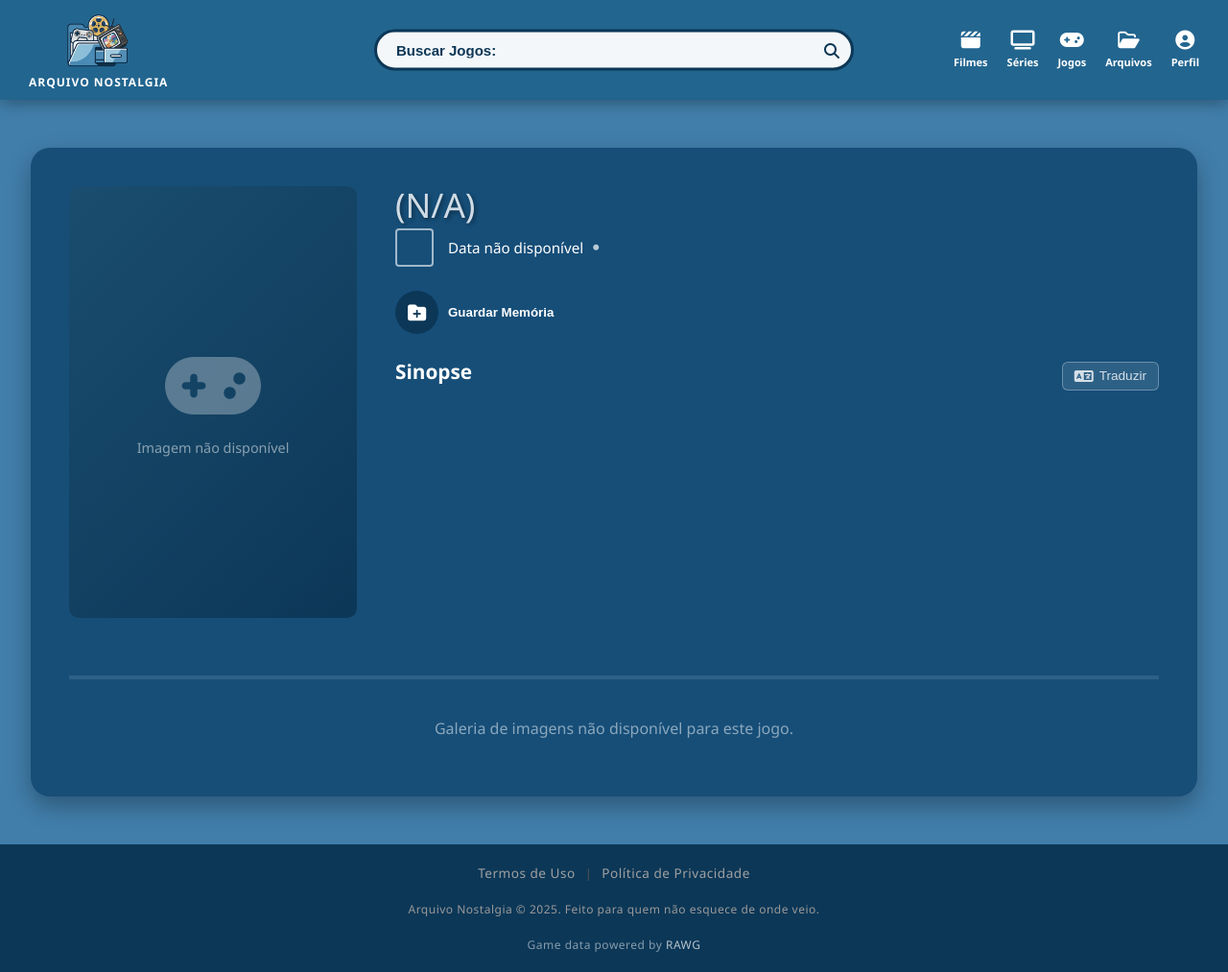
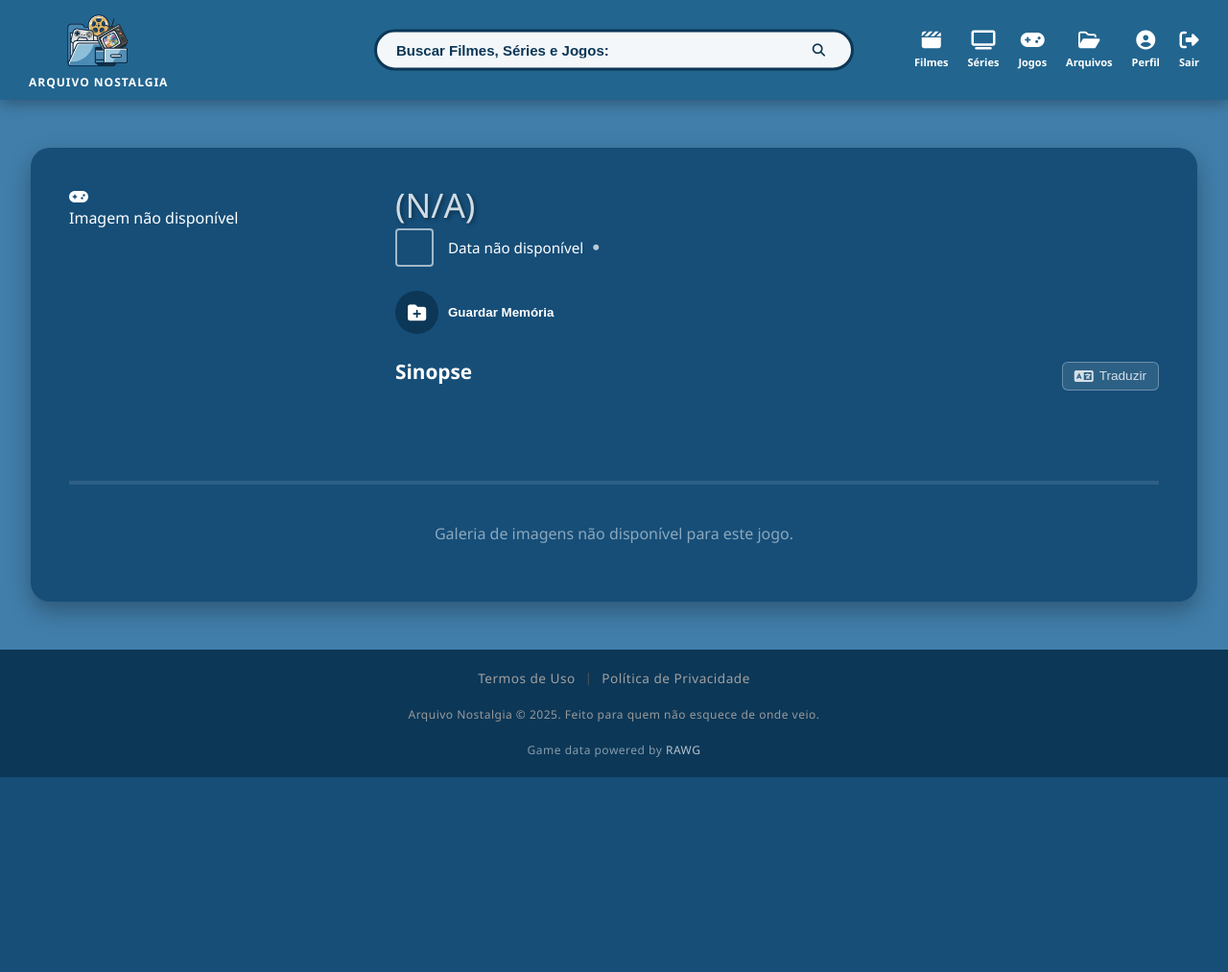
Before and after one commit to lucascarvalho1808/arquivo-nostalgia, a Flask app: template templates/detalhes_jogos.html in a window 1280 px wide. Shown: the whole page at 96% size. After the commit the page ends 810 px from the top, so only its background shows below. Run offline with Flask 3, Linux system fonts and the light colour scheme; the template is opened without the code that fills it, so the values that code supplies are empty; the visitor is signed in with stand-in values (Sample User, id 1).

Commit message:
Fix: corrige erros de estilos no html e no css

```diff
--- a/static/css/detalhes_conteudo.css
+++ b/static/css/detalhes_conteudo.css
@@ -550,9 +540,6 @@ body {
     letter-spacing: 0.5px;
     margin-top: auto;
     flex-shrink: 0;
-}
-
-.rodape-principal {
     display: flex;
     flex-direction: column;
     align-items: center;
@@ -700,39 +754,64 @@ body {
     }
 }
 
+/* --- Cards do Elenco --- */
+.card-elenco {
+    min-width: 138px;
+    max-width: 138px;
+    background-color: rgba(255, 255, 255, 0.1);
+    border-radius: 8px;
+    overflow: hidden;
+    transition: transform 0.3s ease, box-shadow 0.3s ease;
+    cursor: pointer;
+    flex-shrink: 0;
+}
+
+.card-elenco:hover {
+    transform: scale(1.05);
+    box-shadow: 0 8px 20px rgba(0, 0, 0, 0.4);
+}
+
+.card-elenco img {
+    width: 100%;
+    height: 175px;
+    object-fit: cover;
+    display: block;
+}
+
+/* Placeholder quando não tem foto */
 .sem-foto-ator {
     width: 100%;
-    height: 250px;
+    height: 175px;
     background: linear-gradient(135deg, #1a4d6f, #0c3757);
     display: flex;
     align-items: center;
     justify-content: center;
-    border-radius: 10px 10px 0 0;
 }
 
 .sem-foto-ator i {
-    font-size: 4rem;
+    font-size: 3rem;
     color: rgba(255, 255, 255, 0.3);
 }
 
-.poster-placeholder {
-    width: 100%;
-    height: 450px;
-    background: linear-gradient(135deg, #1a4d6f, #0c3757);
+.nome-ator {
+    padding: 10px 8px 5px 8px;
+    font-weight: bold;
+    font-size: 0.9rem;
+    color: #fff;
+    text-align: center;
+    min-height: 45px;
     display: flex;
-    flex-direction: column;
     align-items: center;
     justify-content: center;
-    border-radius: 10px;
-    gap: 15px;
 }
 
-.poster-placeholder i {
-    font-size: 5rem;
-    color: rgba(255, 255, 255, 0.3);
+.papel-ator {
+    padding: 0 8px 10px 8px;
+    font-size: 1rem;
+    color: rgba(255, 255, 255, 0.888);
+    text-align: center;
+    min-height: 40px;
+    display: flex;
+    align-items: center;
+    justify-content: center;
 }
-
-.poster-placeholder p {
-    color: rgba(255, 255, 255, 0.5);
-    font-size: 0.9rem;
-}
--- a/templates/detalhes_jogos.html
+++ b/templates/detalhes_jogos.html
@@ -1,41 +1,115 @@
 <!DOCTYPE html>
 <html lang="pt-br">
   <head>
-    <meta charset="UTF-8">
-    <meta name="viewport" content="width=device-width, initial-scale=1.0">
+    <meta charset="UTF-8" />
+    <meta name="viewport" content="width=device-width, initial-scale=1.0" />
     <title>{{ jogo.name }} - Arquivo Nostalgia</title>
-    <link rel="stylesheet" href="https://cdnjs.cloudflare.com/ajax/libs/font-awesome/6.4.0/css/all.min.css">
-    <link rel="stylesheet" href="{{ url_for('static', filename='css/detalhes_conteudo.css') }}">
+    <link
+      rel="stylesheet"
+      href="https://cdnjs.cloudflare.com/ajax/libs/font-awesome/6.4.0/css/all.min.css"
+    />
+    <link
+      rel="stylesheet"
+      href="{{ url_for('static', filename='css/detalhes_conteudo.css') }}"
+    />
   </head>
   <body>
     <header class="cabecalho-principal">
       <div class="logo-container">
-            <img src="{{ url_for('static', filename='img/logo_arquivo_nostalgia.png') }}" alt="Logo" class="logo-pequena">
+        <a href="{{ url_for('main.index') }}">
+          <img
+            src="{{ url_for('static', filename='img/logo_arquivo_nostalgia.png') }}"
+            alt="Logo"
+            class="logo-pequena"
+          />
           <span class="nome-site-header">ARQUIVO NOSTALGIA</span>
+        </a>
       </div>
+
       <div class="barra-busca">
-            <input type="text" placeholder="Buscar Jogos:">
+        <form
+          action="{{ url_for('busca.busca_geral') }}"
+          method="GET"
+          style="display: flex; width: 100%; position: relative"
+        >
+          <input
+            type="text"
+            name="q"
+            placeholder="Buscar Filmes, Séries e Jogos:"
+            required
+          />
+          <button
+            type="submit"
+            style="
+              background: none;
+              border: none;
+              position: absolute;
+              right: 15px;
+              top: 50%;
+              transform: translateY(-50%);
+              cursor: pointer;
+            "
+          >
             <i class="fa-solid fa-magnifying-glass icone-busca"></i>
+          </button>
+        </form>
       </div>
+
       <nav class="menu-icones">
-            <a href="{{ url_for('filmes.api_filmes') }}" class="item-menu"><i class="fa-solid fa-clapperboard"></i><span>Filmes</span></a>
-            <a href="{{ url_for('series.api_series') }}" class="item-menu"><i class="fa-solid fa-tv"></i><span>Séries</span></a>
-            <a href="{{ url_for('jogos.api_jogos') }}" class="item-menu ativo"><i class="fa-solid fa-gamepad"></i><span>Jogos</span></a>
-            <a href="{{ url_for('listas.criar_lista_route') }}" class="item-menu"><i class="fa-regular fa-folder-open"></i><span>Arquivos</span></a>
-            <a href="{{ url_for('main.perfil') }}" class="item-menu"><i class="fa-solid fa-circle-user"></i><span>Perfil</span></a>
+        <a href="{{ url_for('filmes.index') }}" class="item-menu">
+          <i class="fa-solid fa-clapperboard"></i>
+          <span>Filmes</span>
+        </a>
+        <a href="{{ url_for('series.index') }}" class="item-menu">
+          <i class="fa-solid fa-tv"></i>
+          <span>Séries</span>
+        </a>
+        <a href="{{ url_for('jogos.index') }}" class="item-menu ativo">
+          <i class="fa-solid fa-gamepad"></i>
+          <span>Jogos</span>
+        </a>
+
+        {% if current_user.is_authenticated %}
+        <!-- MENU PARA QUEM ESTÁ LOGADO -->
+        <a href="{{ url_for('main.meus_arquivos') }}" class="item-menu">
+          <i class="fa-regular fa-folder-open"></i>
+          <span>Arquivos</span>
+        </a>
+        <a href="{{ url_for('main.perfil') }}" class="item-menu">
+          <i class="fa-solid fa-circle-user"></i>
+          <span>Perfil</span>
+        </a>
+        <a href="{{ url_for('auth.logout') }}" class="item-menu">
+          <i class="fa-solid fa-right-from-bracket"></i>
+          <span>Sair</span>
+        </a>
+        {% else %}
+        <!-- MENU PARA QUEM NÃO ESTÁ LOGADO -->
+        <a href="{{ url_for('main.meus_arquivos') }}" class="item-menu">
+          <i class="fa-regular fa-folder-open"></i>
+          <span>Arquivos</span>
+        </a>
+        <a href="{{ url_for('auth.login') }}" class="item-menu">
+          <i class="fa-solid fa-circle-user"></i>
+          <span>Login</span>
+        </a>
+        {% endif %}
       </nav>
     </header>
 
     <div class="container-principal">
-        <div class="painel-detalhes"
-             style="background-image: linear-gradient(to right, rgba(22, 78, 120, 1) 30%, rgba(22, 78, 120, 0.6) 100%), url('{{ jogo.background_image }}');">
-
+      <div
+        class="painel-detalhes"
+        style="background-image: linear-gradient(to right, rgba(22, 78, 120, 1) 30%, rgba(22, 78, 120, 0.6) 100%), url('{{ jogo.background_image }}');"
+      >
         <div class="secao-superior">
           <div class="area-poster">
             {% if jogo.background_image %}
-                    <img src="{{ jogo.background_image }}"
+            <img
+              src="{{ jogo.background_image }}"
               alt="Capa {{ jogo.name }}"
-                         class="poster-grande">
+              class="poster-grande"
+            />
             {% else %}
             <div class="poster-placeholder">
               <i class="fa-solid fa-gamepad"></i>
```
Also changed, not shown: other parts of static/css/detalhes_conteudo.css (+91 -34 lines), other parts of templates/detalhes_jogos.html (+91 -81 lines), templates/detalhes_fimes_series.html (+123 -28 lines). Lines whose indentation alone changed are shown as unchanged.
